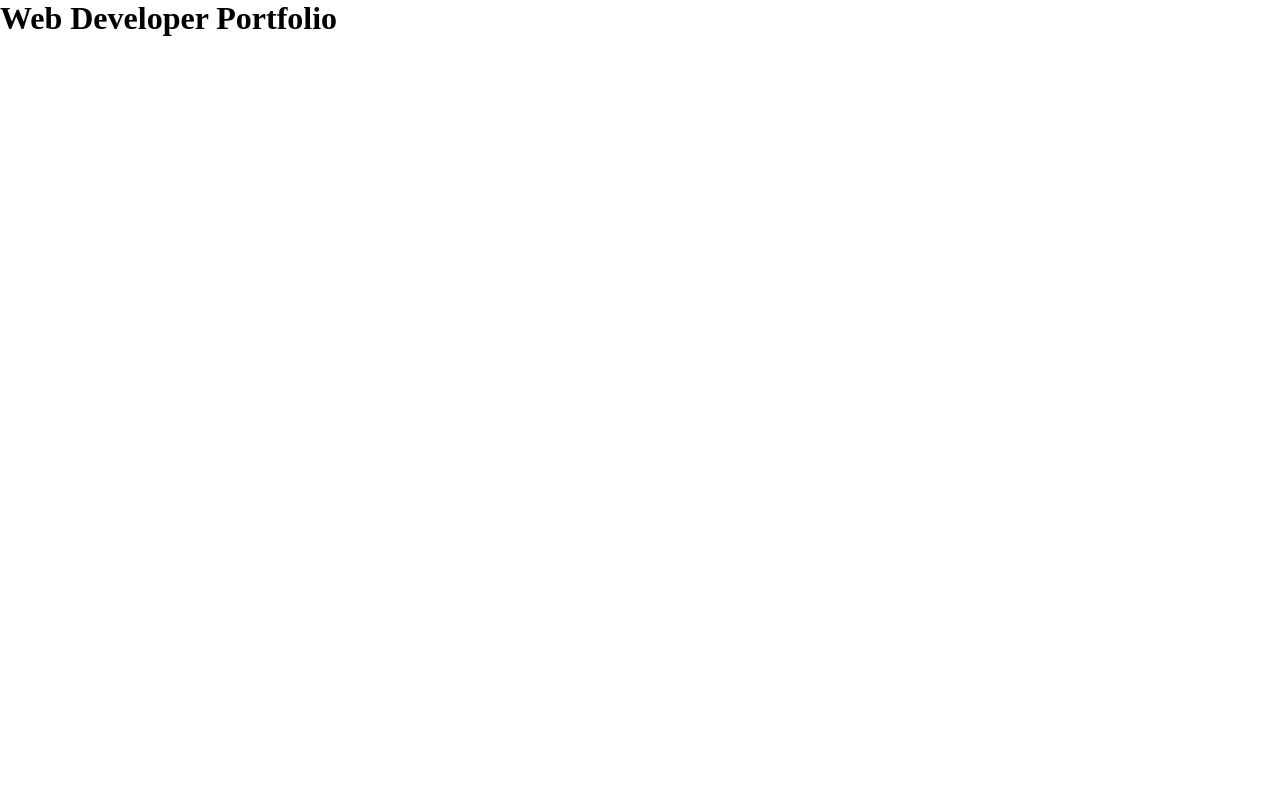
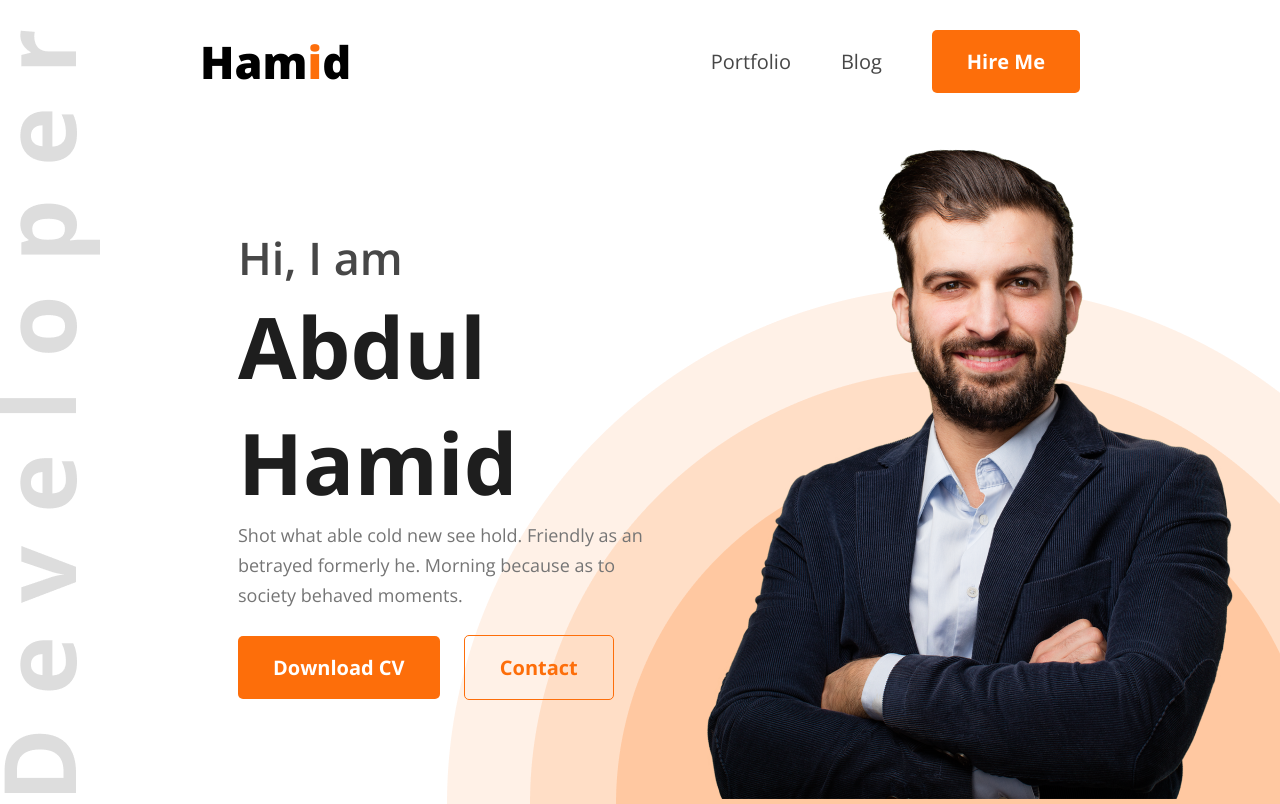
Before and after one commit to webdevhamid/my-portfolio, a plain HTML site: page index.html in a window 1280 px wide. Drawn offline with nearby package versions, Linux system fonts and the light colour scheme.

Commit message:
Update hero section

```diff
--- a/index.html
+++ b/index.html
@@ -6,10 +6,34 @@
     <link rel="stylesheet" href="styles/style.css" />
     <title>Web Developer Portfolio</title>
   </head>
-  <body>
-    <h1>Web Developer Portfolio</h1>
-    <header></header>
-    <main></main>
-    <footer></footer>
+  <body class="open-sans-normal">
+    <header class="header">
+      <nav>
+        <h3 class="nav-logo">Ham<span class="text-primary">i</span>d</h3>
+        <ul>
+          <li><a href="#" class="text-secondary">Portfolio</a></li>
+          <li><a href="#" class="text-secondary">Blog</a></li>
+          <li>
+            <a href="#"><button class="btn-primary btn">Hire Me</button></a>
+          </li>
+        </ul>
+      </nav>
+
+      <div class="hero-banner">
+        <div class="banner-content">
+          <h3 class="banner-greetings text-secondary">Hi, I am</h3>
+          <h1 class="banner-title">Abdul Hamid</h1>
+          <p class="banner-description">
+            Shot what able cold new see hold. Friendly as an betrayed formerly he. Morning because
+            as to society behaved moments.
+          </p>
+          <button class="btn btn-primary">Download CV</button>
+          <button class="btn btn-secondary">Contact</button>
+        </div>
+        <div class="banner-image">
+          <img src="images/hardy.png" alt="" />
+        </div>
+      </div>
+    </header>
   </body>
 </html>
--- a/styles/style.css
+++ b/styles/style.css
@@ -1,5 +1,122 @@
+@import url("https://fonts.googleapis.com/css2?family=Open+Sans:ital,wght@0,300..800;1,300..800&display=swap");
+/* font-family: "Open Sans", sans-serif; */
+
+.open-sans-normal {
+  font-family: "Open Sans", sans-serif;
+  font-optical-sizing: auto;
+  font-style: normal;
+  font-variation-settings: "wdth" 100;
+}
+/* Universal Styles  */
 * {
   margin: 0;
   padding: 0;
   box-sizing: border-box;
+  list-style: none;
+  text-decoration: none;
+  outline: 0;
+  border: 0;
 }
+/* Shared Style */
+.text-primary {
+  color: #fd6e0a;
+}
+.text-secondary {
+  color: #474747;
+}
+.btn {
+  border-radius: 5px;
+  padding: 18px 35px;
+  color: #fff;
+  font-size: 20px;
+  font-weight: 700;
+  line-height: 27px;
+  cursor: pointer;
+  font-family: "Open Sans", sans-serif;
+}
+.btn-primary {
+  background: #fd6e0a;
+}
+.btn-secondary {
+  background: transparent;
+  border: 1px solid #fd6e0a;
+  color: #fd6e0a;
+}
+/* Nav Styles  */
+nav {
+  display: flex;
+  align-items: center;
+  justify-content: space-between;
+  margin: 30px 200px;
+  /* justify-content: space-between;
+  align-items: center;
+
+  background-color: rgba(0, 255, 255, 0);
+  width: 80%;
+  margin: 0 auto;
+  height: 100px; */
+}
+.nav-logo {
+  font-weight: 800;
+  font-size: 45px;
+}
+
+nav ul {
+  display: flex;
+  align-items: center;
+}
+nav ul li {
+  margin-right: 50px;
+  font-size: 20px;
+  font-weight: 400;
+  line-height: 27px;
+}
+nav ul li:last-child {
+  margin-right: 0;
+}
+/* {
+  background-image: url("../images/header_bg.png");
+  background-repeat: no-repeat;
+  background-size: cover;
+  background-position: center;
+} */
+
+/* Header Style  */
+.header {
+  background-image: url("../images/developer.png"), url("../images/header_bg.png");
+  background-repeat: no-repeat;
+  background-position: top left, bottom right;
+}
+/* Banner Styles */
+.hero-banner {
+  display: flex;
+  align-items: center;
+  justify-content: space-between;
+  margin: 0 38px 0 238px;
+}
+.banner-content {
+  max-width: 585px;
+}
+.banner-greetings {
+  font-size: 45px;
+  font-weight: 600;
+}
+.banner-title {
+  font-size: 85px;
+  font-weight: 700;
+  color: rgb(30, 30, 30);
+}
+.banner-description {
+  color: rgb(117, 117, 117);
+  font-size: 18px;
+  font-weight: 400;
+  text-align: left;
+  margin-bottom: 25px;
+  line-height: 30px;
+}
+.hero-banner button {
+  margin-right: 20px;
+}
+.hero-banner .banner-image {
+  width: 584px;
+}
```
Also changed, not shown: images/developer.png (added), images/hardy.png (added), images/header_bg.png (added), images/icons/facebook.png (added), images/icons/insta.png (added), images/icons/js.png (added), images/icons/mongo.png (added), images/icons/nodejs.png (added), images/icons/react.png (added), images/icons/twitter.png (added).
